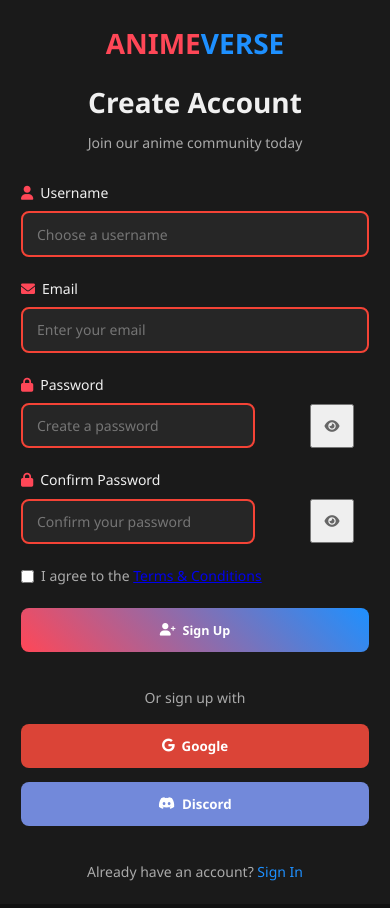
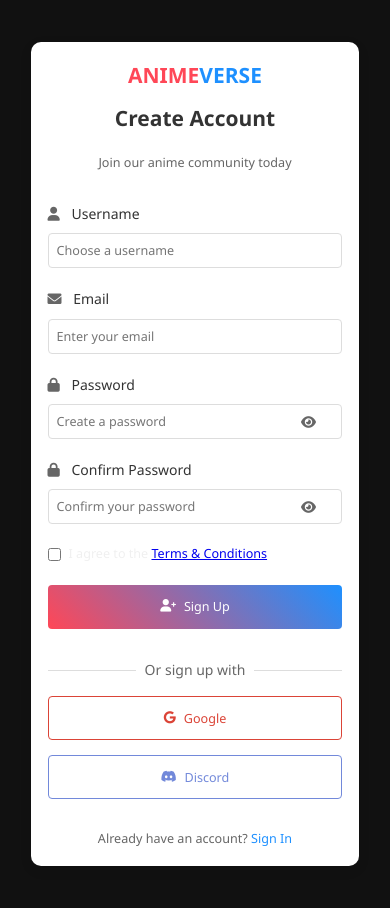
Before and after one commit to Itachi210-cmd/animeverse, a plain HTML site: page signup.html in a window 390 px wide. Drawn offline with Linux system fonts and the light colour scheme.

Commit message:
Update login.css

```diff
--- a/login.css
+++ b/login.css
@@ -10,28 +10,28 @@ body {
 .login-container {
     display: flex;
     min-height: 100vh;
+    flex-direction: column;
 }
 
 .login-box {
     flex: 1;
     max-width: 500px;
-    padding: 2rem;
-    background: #1a1a1a;
-    display: flex;
-    flex-direction: column;
-    justify-content: center;
+    padding: 20px;
+    background: white;
+    width: 100%;
+    margin: 0 auto;
 }
 
 .login-header {
     text-align: center;
-    margin-bottom: 2rem;
+    margin-bottom: 30px;
 }
 
 .login-header .logo {
     font-size: 2rem;
     font-weight: bold;
     color: #ff4757;
-    margin-bottom: 1rem;
+    margin-bottom: 10px;
 }
 
 .login-header .logo span {
@@ -39,51 +39,44 @@ body {
 }
 
 .login-header h2 {
-    color: #f0f0f0;
-    margin-bottom: 0.5rem;
+    font-size: 1.5rem;
+    color: #333;
+    margin-bottom: 10px;
 }
 
 .login-header p {
-    color: #aaa;
-}
-
-.login-form {
-    display: flex;
-    flex-direction: column;
-    gap: 1.5rem;
+    color: #666;
+    font-size: 0.9rem;
 }
 
 .form-group {
-    display: flex;
-    flex-direction: column;
-    gap: 0.5rem;
+    margin-bottom: 20px;
 }
 
 .form-group label {
-    color: #f0f0f0;
-    display: flex;
-    align-items: center;
-    gap: 0.5rem;
+    display: block;
+    margin-bottom: 8px;
+    color: #333;
+    font-weight: 500;
 }
 
 .form-group label i {
-    color: #ff4757;
+    margin-right: 8px;
+    color: #666;
 }
 
 .form-group input {
-    padding: 0.8rem 1rem;
-    border: 2px solid #333;
-    border-radius: 8px;
-    background: rgba(255, 255, 255, 0.05);
-    color: #f0f0f0;
+    width: 100%;
+    padding: 12px;
+    border: 1px solid #ddd;
+    border-radius: 4px;
     font-size: 1rem;
-    transition: all 0.3s ease;
+    transition: border-color 0.3s ease;
 }
 
 .form-group input:focus {
     outline: none;
-    border-color: #ff4757;
-    box-shadow: 0 0 10px rgba(255, 71, 87, 0.3);
+    border-color: #1e90ff;
 }
 
 .password-input {
@@ -92,30 +85,28 @@ body {
 
 .toggle-password {
     position: absolute;
-    right: 15px;
+    right: 12px;
     top: 50%;
     transform: translateY(-50%);
+    background: none;
+    border: none;
+    color: #666;
     cursor: pointer;
-    color: #666;
-    transition: color 0.3s ease;
-}
-
-.toggle-password:hover {
-    color: #333;
+    padding: 0;
 }
 
 .form-options {
     display: flex;
     justify-content: space-between;
     align-items: center;
+    margin-bottom: 20px;
+    font-size: 0.9rem;
 }
 
 .remember-me {
     display: flex;
     align-items: center;
-    gap: 0.5rem;
-    color: #aaa;
-    cursor: pointer;
+    gap: 8px;
 }
 
 .remember-me input[type="checkbox"] {
@@ -125,104 +116,119 @@ body {
 .forgot-password {
     color: #1e90ff;
     text-decoration: none;
-    transition: color 0.3s ease;
 }
 
 .forgot-password:hover {
-    color: #ff4757;
+    text-decoration: underline;
 }
 
 .login-btn {
-    padding: 0.8rem;
+    width: 100%;
+    padding: 12px;
     background: linear-gradient(45deg, #ff4757, #1e90ff);
+    color: white;
     border: none;
-    border-radius: 8px;
-    color: white;
-    font-weight: bold;
+    border-radius: 4px;
+    font-size: 1rem;
+    font-weight: 500;
     cursor: pointer;
     display: flex;
     align-items: center;
     justify-content: center;
-    gap: 0.5rem;
+    gap: 8px;
     transition: transform 0.3s ease, box-shadow 0.3s ease;
 }
 
 .login-btn:hover {
     transform: translateY(-2px);
-    box-shadow: 0 5px 15px rgba(255, 71, 87, 0.4);
+    box-shadow: 0 4px 12px rgba(255, 71, 87, 0.3);
 }
 
 .social-login {
+    margin: 30px 0;
     text-align: center;
-    margin-top: 1rem;
 }
 
 .social-login p {
-    color: #aaa;
-    margin-bottom: 1rem;
+    color: #666;
+    margin-bottom: 15px;
+    position: relative;
+}
+
+.social-login p::before,
+.social-login p::after {
+    content: "";
+    position: absolute;
+    top: 50%;
+    width: 30%;
+    height: 1px;
+    background: #ddd;
+}
+
+.social-login p::before {
+    left: 0;
+}
+
+.social-login p::after {
+    right: 0;
 }
 
 .social-buttons {
     display: flex;
-    gap: 1rem;
+    gap: 15px;
     justify-content: center;
 }
 
 .social-btn {
-    padding: 0.6rem 1.2rem;
-    border: none;
-    border-radius: 8px;
-    color: white;
-    font-weight: bold;
+    padding: 10px 20px;
+    border: 1px solid #ddd;
+    border-radius: 4px;
+    background: white;
+    color: #333;
+    font-size: 0.9rem;
     cursor: pointer;
     display: flex;
     align-items: center;
-    gap: 0.5rem;
-    transition: transform 0.3s ease;
+    gap: 8px;
+    transition: all 0.3s ease;
 }
 
 .social-btn:hover {
+    background: #f5f5f5;
     transform: translateY(-2px);
-    box-shadow: 0 4px 12px rgba(0, 0, 0, 0.1);
-}
-
-.social-btn:active {
-    transform: translateY(0);
-    box-shadow: 0 2px 6px rgba(0, 0, 0, 0.1);
 }
 
 .social-btn.google {
-    background: #DB4437;
+    border-color: #db4437;
+    color: #db4437;
 }
 
 .social-btn.discord {
-    background: #7289DA;
+    border-color: #7289da;
+    color: #7289da;
 }
 
 .register-link {
     text-align: center;
-    color: #aaa;
-    margin-top: 1rem;
+    margin-top: 20px;
+    color: #666;
+    font-size: 0.9rem;
 }
 
 .register-link a {
     color: #1e90ff;
     text-decoration: none;
-    transition: color 0.3s ease;
+    font-weight: 500;
 }
 
 .register-link a:hover {
-    color: #ff4757;
+    text-decoration: underline;
 }
 
 .login-image {
-    flex: 1;
-    background: url('https://wallpapercave.com/wp/wp4923991.jpg') no-repeat center center/cover;
+    display: none;
     position: relative;
-    display: flex;
-    align-items: center;
-    justify-content: center;
-    padding: 2rem;
+    background: url('https://source.unsplash.com/random/800x600/?anime') no-repeat center center/cover;
 }
 
 .image-overlay {
@@ -231,126 +237,84 @@ body {
     left: 0;
     right: 0;
     bottom: 0;
-    background: linear-gradient(45deg, rgba(255, 71, 87, 0.7), rgba(30, 144, 255, 0.7));
-    z-index: 1;
+    background: linear-gradient(45deg, rgba(255, 71, 87, 0.8), rgba(30, 144, 255, 0.8));
 }
 
 .image-content {
     position: relative;
-    z-index: 2;
+    z-index: 1;
     color: white;
-    text-align: center;
-    max-width: 600px;
+    padding: 40px;
+    height: 100%;
+    display: flex;
+    flex-direction: column;
+    justify-content: center;
 }
 
 .image-content h3 {
     font-size: 2rem;
-    margin-bottom: 1rem;
+    margin-bottom: 20px;
 }
 
 .image-content p {
     font-size: 1.1rem;
-    margin-bottom: 2rem;
+    margin-bottom: 30px;
     line-height: 1.6;
 }
 
 .features {
     display: flex;
     flex-direction: column;
-    gap: 1rem;
+    gap: 15px;
 }
 
 .feature {
     display: flex;
     align-items: center;
-    gap: 1rem;
-    background: rgba(255, 255, 255, 0.1);
-    padding: 1rem;
-    border-radius: 8px;
-    backdrop-filter: blur(5px);
+    gap: 10px;
 }
 
 .feature i {
-    font-size: 1.5rem;
-    color: #ff4757;
+    font-size: 1.2rem;
 }
 
-/* Notification styles */
-.notification {
-    position: fixed;
-    top: 20px;
-    right: 20px;
-    padding: 15px 25px;
-    border-radius: 8px;
-    background: #fff;
-    box-shadow: 0 4px 12px rgba(0, 0, 0, 0.15);
-    transform: translateX(100%);
-    opacity: 0;
-    transition: all 0.3s ease;
-    z-index: 1000;
-}
-
-.notification.show {
-    transform: translateX(0);
-    opacity: 1;
-}
-
-.notification.success {
-    border-left: 4px solid #4CAF50;
-}
-
-.notification.error {
-    border-left: 4px solid #f44336;
-}
-
-.notification.info {
-    border-left: 4px solid #2196F3;
-}
-
-.notification-content {
-    display: flex;
-    align-items: center;
-    gap: 10px;
-}
-
-.notification-content i {
-    font-size: 20px;
-}
-
-.notification.success .notification-content i {
-    color: #4CAF50;
-}
-
-.notification.error .notification-content i {
-    color: #f44336;
-}
-
-.notification.info .notification-content i {
-    color: #2196F3;
-}
-
-/* Form validation styles */
-input:invalid {
-    border-color: #f44336;
-}
-
-input:focus:invalid {
-    box-shadow: 0 0 0 2px rgba(244, 67, 54, 0.2);
-}
-
-/* Responsive Design */
-@media screen and (max-width: 768px) {
+/* Mobile Responsive Styles */
+@media screen and (min-width: 768px) {
     .login-container {
-        flex-direction: column;
+        flex-direction: row;
     }
 
     .login-box {
-        max-width: 100%;
-        padding: 1.5rem;
+        padding: 40px;
     }
 
     .login-image {
-        display: none;
+        display: block;
+        flex: 1;
+    }
+}
+
+@media screen and (max-width: 767px) {
+    .login-container {
+        padding: 20px;
+    }
+
+    .login-box {
+        padding: 20px;
+        border-radius: 10px;
+        box-shadow: 0 4px 12px rgba(0, 0, 0, 0.1);
+    }
+
+    .login-header .logo {
+        font-size: 1.8rem;
+    }
+
+    .login-header h2 {
+        font-size: 1.3rem;
+    }
+
+    .form-group input {
+        padding: 10px;
     }
 
     .social-buttons {
@@ -362,10 +326,84 @@ input:focus:invalid {
         justify-content: center;
     }
 
+    .form-options {
+        flex-direction: column;
+        gap: 15px;
+        align-items: flex-start;
+    }
+
+    .forgot-password {
+        width: 100%;
+        text-align: right;
+    }
+}
+
+@media screen and (max-width: 480px) {
+    .login-container {
+        padding: 10px;
+    }
+
+    .login-box {
+        padding: 15px;
+    }
+
+    .login-header .logo {
+        font-size: 1.5rem;
+    }
+
+    .login-header h2 {
+        font-size: 1.2rem;
+    }
+
+    .form-group input {
+        padding: 8px;
+        font-size: 0.9rem;
+    }
+
+    .login-btn {
+        padding: 10px;
+        font-size: 0.9rem;
+    }
+}
+
+/* Notification Styles */
+.notification {
+    position: fixed;
+    top: 20px;
+    right: 20px;
+    padding: 15px 20px;
+    border-radius: 4px;
+    color: white;
+    display: flex;
+    align-items: center;
+    gap: 10px;
+    opacity: 0;
+    transform: translateX(100%);
+    transition: all 0.3s ease;
+    z-index: 1000;
+}
+
+.notification.show {
+    opacity: 1;
+    transform: translateX(0);
+}
+
+.notification.success {
+    background: #4CAF50;
+}
+
+.notification.error {
+    background: #f44336;
+}
+
+.notification.info {
+    background: #2196F3;
+}
+
+@media screen and (max-width: 767px) {
     .notification {
-        top: 10px;
-        right: 10px;
-        left: 10px;
+        left: 20px;
+        right: 20px;
         transform: translateY(-100%);
     }
 
@@ -373,3 +411,121 @@ input:focus:invalid {
         transform: translateY(0);
     }
 }
+
+/* Mobile Responsive Styles for Login Page */
+@media (max-width: 768px) {
+    .login-container {
+        width: 90%;
+        padding: 2rem;
+        margin: 2rem auto;
+    }
+
+    .login-box {
+        padding: 1.5rem;
+    }
+
+    .login-box h2 {
+        font-size: 1.8rem;
+    }
+
+    .input-group {
+        margin-bottom: 1rem;
+    }
+
+    .input-group input {
+        padding: 0.8rem;
+        font-size: 1rem;
+    }
+
+    .input-group i {
+        font-size: 1.2rem;
+        padding: 0.8rem;
+    }
+
+    .login-btn {
+        padding: 0.8rem;
+        font-size: 1rem;
+    }
+
+    .social-login {
+        flex-direction: column;
+        gap: 1rem;
+    }
+
+    .social-btn {
+        width: 100%;
+        padding: 0.8rem;
+    }
+
+    .forgot-password {
+        font-size: 0.9rem;
+    }
+}
+
+@media (max-width: 480px) {
+    .login-container {
+        width: 95%;
+        padding: 1.5rem;
+        margin: 1.5rem auto;
+    }
+
+    .login-box {
+        padding: 1.2rem;
+    }
+
+    .login-box h2 {
+        font-size: 1.5rem;
+        margin-bottom: 1.2rem;
+    }
+
+    .input-group input {
+        padding: 0.7rem;
+        font-size: 0.9rem;
+    }
+
+    .input-group i {
+        font-size: 1.1rem;
+        padding: 0.7rem;
+    }
+
+    .login-btn {
+        padding: 0.7rem;
+        font-size: 0.9rem;
+    }
+
+    .social-btn {
+        padding: 0.7rem;
+        font-size: 0.9rem;
+    }
+
+    .forgot-password {
+        font-size: 0.8rem;
+    }
+}
+
+/* Touch Device Optimizations */
+@media (hover: none) {
+    .login-btn, .social-btn {
+        min-height: 44px;
+    }
+
+    .input-group input {
+        min-height: 44px;
+    }
+}
+
+/* Landscape Mode */
+@media (max-height: 500px) and (orientation: landscape) {
+    .login-container {
+        margin: 1rem auto;
+        padding: 1rem;
+    }
+
+    .login-box {
+        padding: 1rem;
+    }
+
+    .input-group {
+        margin-bottom: 0.5rem;
+    }
+}
```
